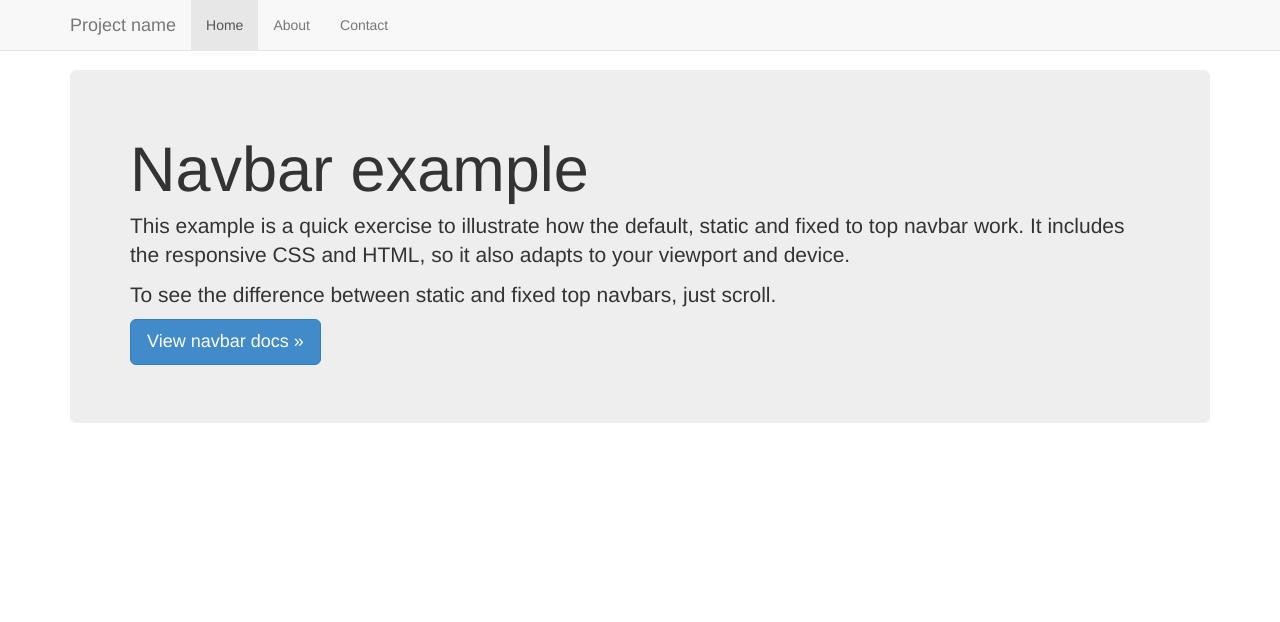
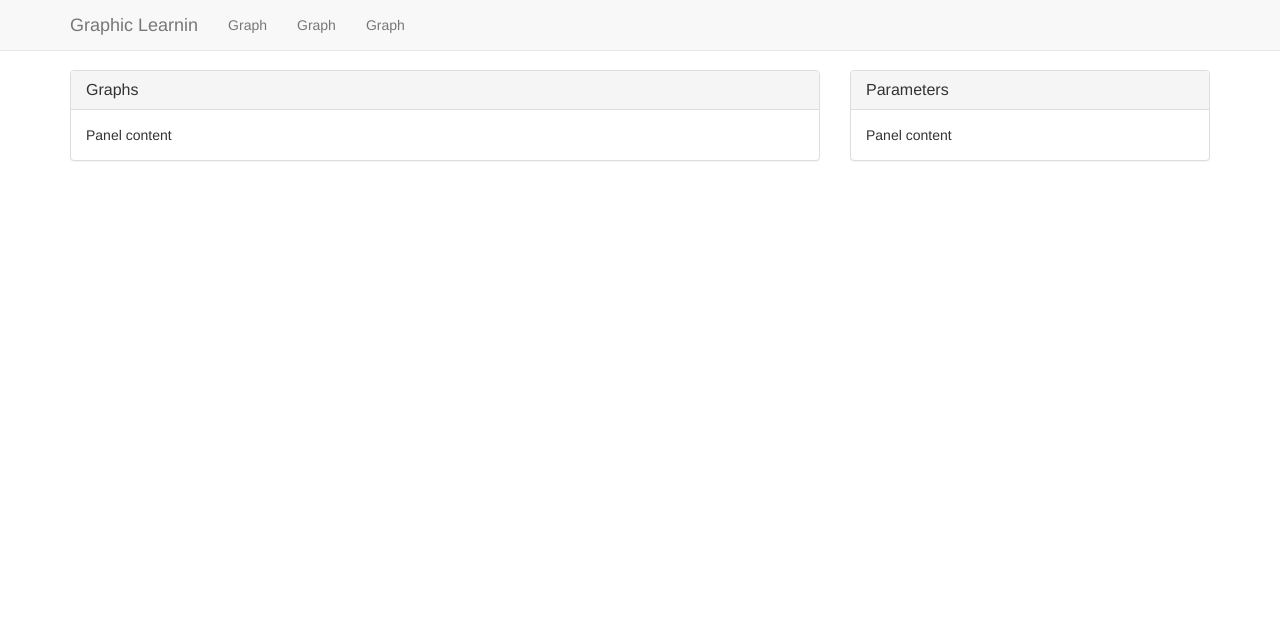
Before and after one commit to fstakem/GraphicLearnin, a Flask app: page /landing/ in a window 1280 px wide. Shown: the top 622 px of the page. Run offline with Flask 2, Linux system fonts and the light colour scheme; some libraries are stand-ins or nearby versions.

Commit message:
Made the template

```diff
--- a/templates/landing.html
+++ b/templates/landing.html
@@ -39,30 +39,58 @@
             <span class="icon-bar"></span>
             <span class="icon-bar"></span>
           </button>
-          <a class="navbar-brand" href="#">Project name</a>
+          <a class="navbar-brand" href="#">Graphic Learnin</a>
         </div>
         <div class="navbar-collapse collapse">
           <ul class="nav navbar-nav">
-            <li class="active"><a href="#">Home</a></li>
-            <li><a href="#about">About</a></li>
-            <li><a href="#contact">Contact</a></li>
+          	{% if view == "x" %}
+            <li class="active"><a href="#">Graph</a></li>
+            {% else %}
+            <li><a href="#">Graph</a></li>
+            {% endif %}
+
+            {% if view == "y" %}
+            <li class="active"><a href="#">Graph</a></li>
+            {% else %}
+            <li><a href="#">Graph</a></li>
+            {% endif %}
+
+            {% if view == "z" %}
+            <li class="active"><a href="#">Graph</a></li>
+            {% else %}
+            <li><a href="#">Graph</a></li>
+            {% endif %}
           </ul>
         </div><!--/.nav-collapse -->
       </div>
     </div>
 
     <div class="container">
+      <div class="row">
 
-      <!-- Main component for a primary marketing message or call to action -->
-      <div class="jumbotron">
-        <h1>Navbar example</h1>
-        <p>This example is a quick exercise to illustrate how the default, static and fixed to top navbar work. It includes the responsive CSS and HTML, so it also adapts to your viewport and device.</p>
-        <p>To see the difference between static and fixed top navbars, just scroll.</p>
-        <p>
-          <a class="btn btn-lg btn-primary" href="../../components/#navbar" role="button">View navbar docs &raquo;</a>
-        </p>
-      </div>
+      	<div class="col-md-8">
+		      <div class="panel panel-default">
+					  <div class="panel-heading">
+					    <h3 class="panel-title">Graphs</h3>
+					  </div>
+					  <div class="panel-body">
+					    Panel content
+					  </div>
+					</div>
+				</div>
 
+				<div class="col-md-4">
+					<div class="panel panel-default">
+					  <div class="panel-heading">
+					    <h3 class="panel-title">Parameters</h3>
+					  </div>
+					  <div class="panel-body">
+					    Panel content
+					  </div>
+					</div>
+				</div>
+
+			</div> <!-- /row -->
     </div> <!-- /container -->
 
 
```
Also changed, not shown: App.py (line endings or trailing spaces).
